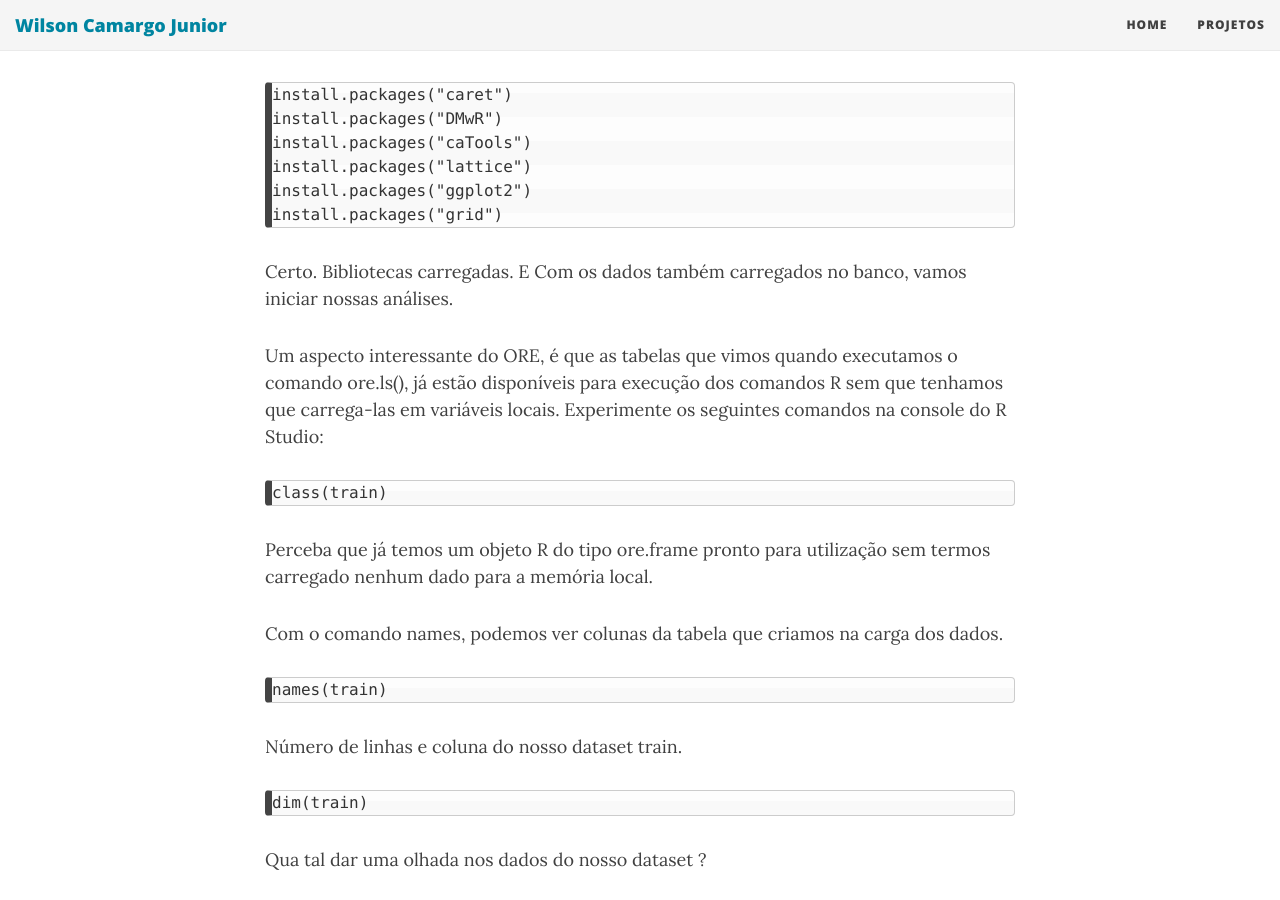
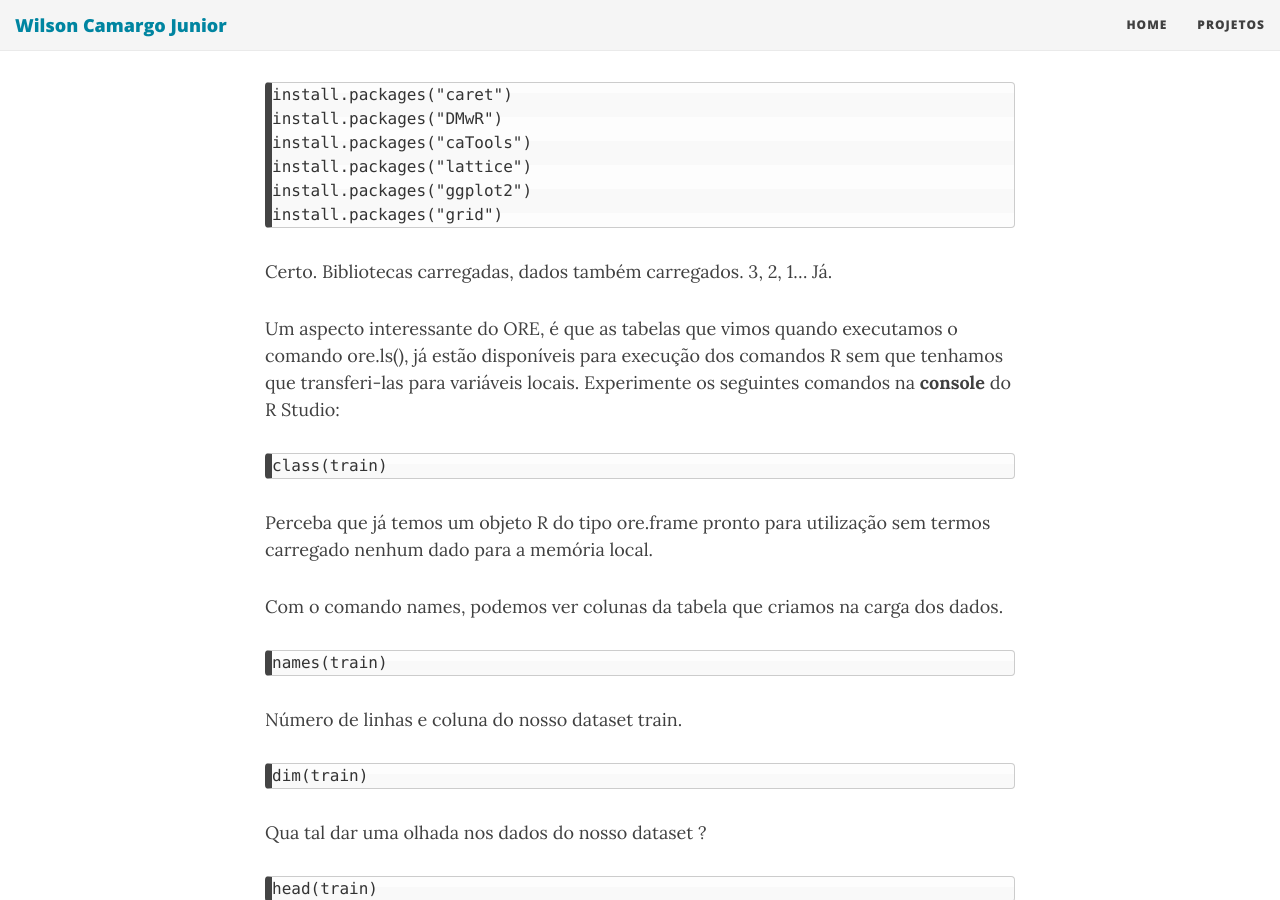
Before and after one commit to wilson-camargo-jr/teste, a Jekyll site: the page built from _posts/2018-06-28-ANN-ORE-P7.md, in a window 1280 px wide and 900 px high, scrolled down 6909 px. Built offline with Jekyll 4.4.1, drawn with Linux system fonts in a browser that asks for light colours; nearby versions of some CDN libraries; comment, search, counter and statistics services are not loaded.

Commit message:
Update 2018-06-28-ANN-ORE-P7.md

````diff
--- a/_posts/2018-06-28-ANN-ORE-P7.md
+++ b/_posts/2018-06-28-ANN-ORE-P7.md
@@ -126,9 +126,9 @@ install.packages("ggplot2")
 install.packages("grid")
 ```
 
-Certo. Bibliotecas carregadas. E Com os dados também carregados no banco, vamos iniciar nossas análises.
+Certo. Bibliotecas carregadas, dados também carregados. 3, 2, 1... Já.
 
-Um aspecto interessante do ORE, é que as tabelas que vimos quando executamos o comando ore.ls(), já estão disponíveis para execução dos comandos R sem que tenhamos que carrega-las em variáveis locais. Experimente os seguintes comandos na console do R Studio:
+Um aspecto interessante do ORE, é que as tabelas que vimos quando executamos o comando ore.ls(), já estão disponíveis para execução dos comandos R sem que tenhamos que transferi-las para variáveis locais. Experimente os seguintes comandos na **console** do R Studio:
 
 ```
 class(train)
````
